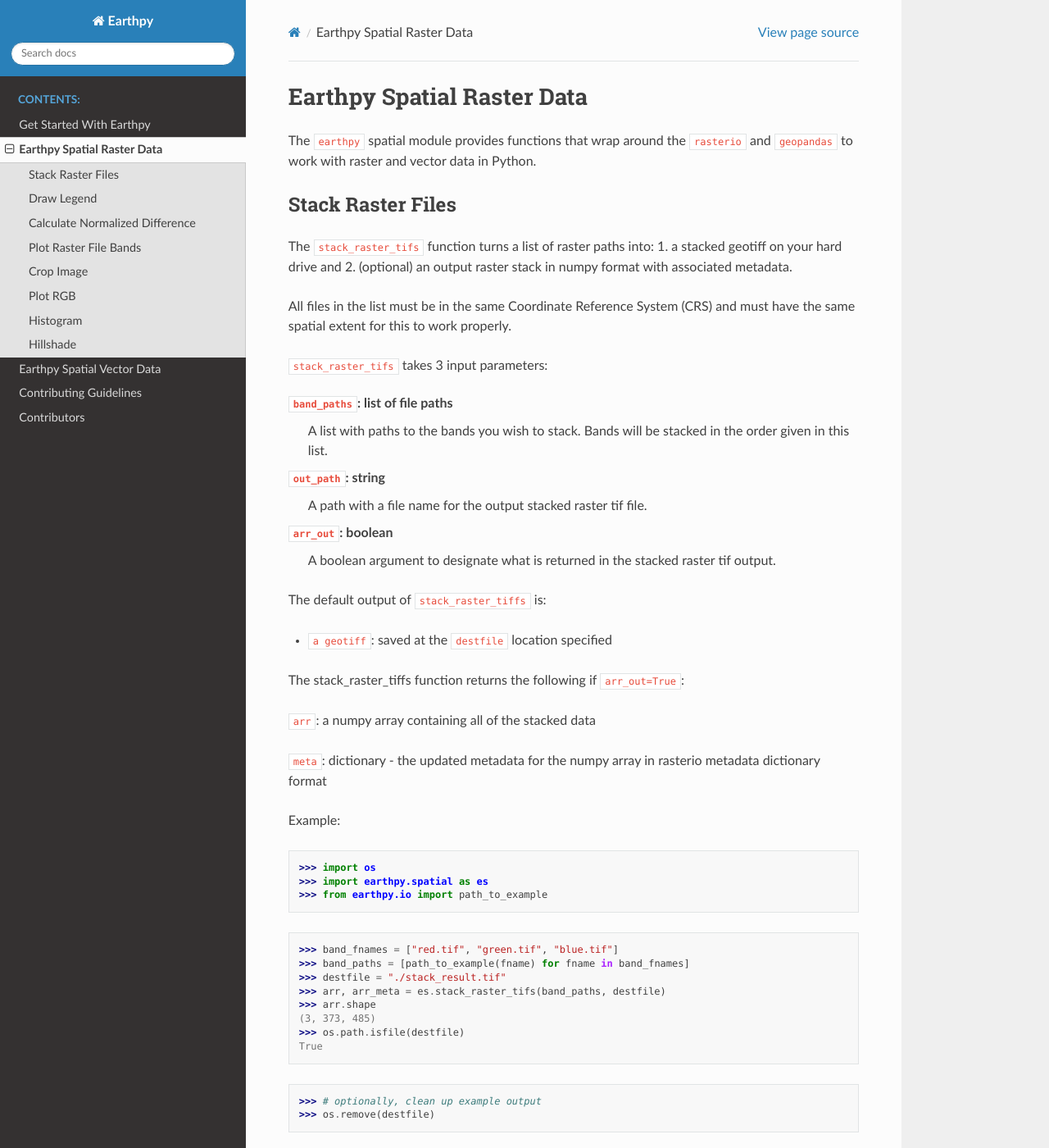
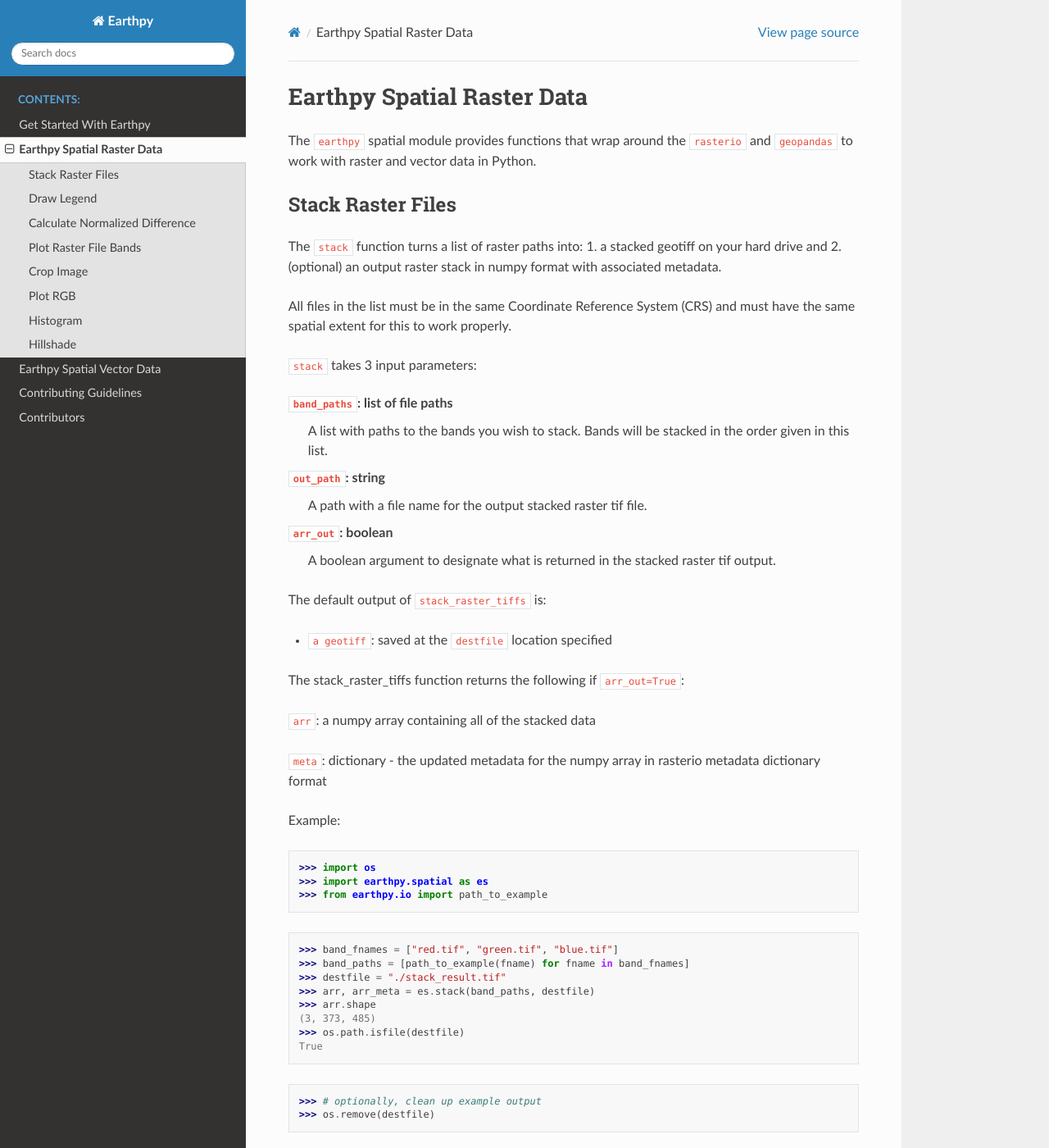
Before and after one commit to earthlab/earthpy, a Sphinx documentation site: the page built from docs/spatial-raster.rst, in a window 1280 px wide and 1400 px high. Shown: the whole window at 82% size. Built offline with Sphinx 7.4.7 and the Read the Docs theme 2.0.0, drawn with Linux system fonts in a browser that asks for light colours.

Commit message:
edits to spatial-raster.rst to make travis happy hopefully

```diff
--- a/docs/spatial-raster.rst
+++ b/docs/spatial-raster.rst
@@ -6,14 +6,14 @@
 
 Stack Raster Files
 ~~~~~~~~~~~~~~~~~~
-The ``stack_raster_tifs`` function turns a list of raster paths into:
+The ``stack`` function turns a list of raster paths into:
 1. a stacked geotiff on your hard drive and
 2. (optional) an output raster stack in numpy format with associated metadata.
 
 All files in the list must be in the same Coordinate Reference System (CRS) and
 must have the same spatial extent for this to work properly.
 
-``stack_raster_tifs`` takes 3 input parameters:
+``stack`` takes 3 input parameters:
 
 ``band_paths``: list of file paths
       A list with paths to the bands you wish to stack. Bands
@@ -45,7 +45,7 @@
     >>> band_fnames = ["red.tif", "green.tif", "blue.tif"]
     >>> band_paths = [path_to_example(fname) for fname in band_fnames]
     >>> destfile = "./stack_result.tif"
-    >>> arr, arr_meta = es.stack_raster_tifs(band_paths, destfile)
+    >>> arr, arr_meta = es.stack(band_paths, destfile)
     >>> arr.shape
     (3, 373, 485)
     >>> os.path.isfile(destfile)
```
